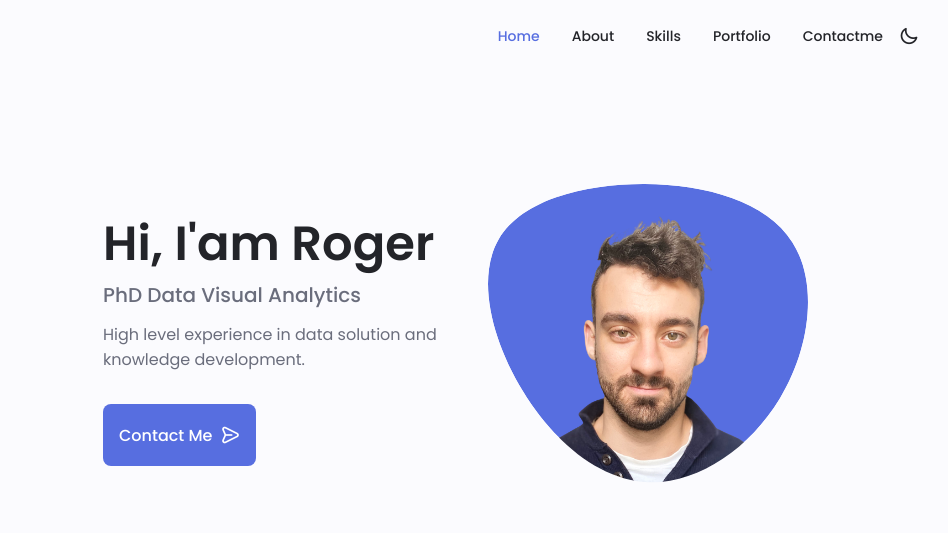
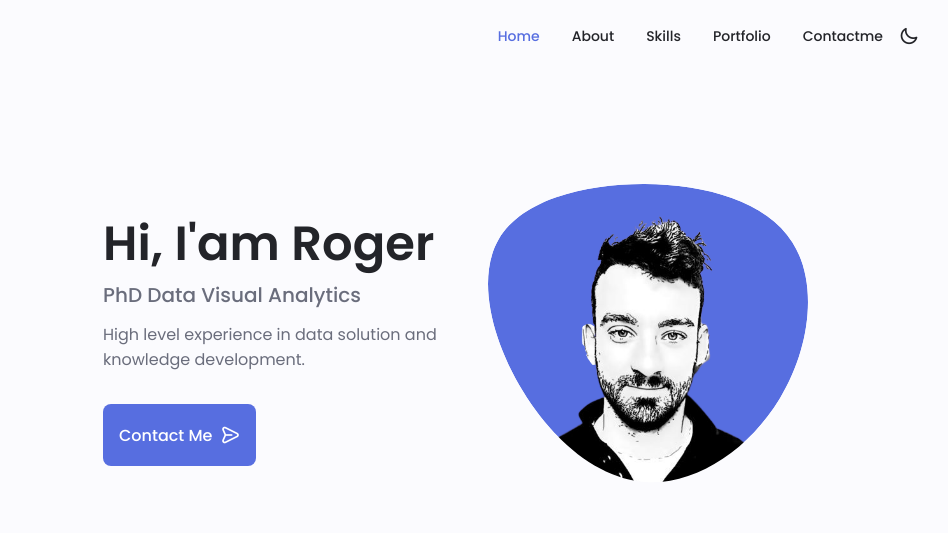
Before and after one commit to rogeraleite/rogeraleite_2024, a plain HTML site: page index.html in a window 1280 px wide. Shown: the top 533 px of the page, 205-1153 px from the left. Drawn offline with nearby package versions, Linux system fonts and the light colour scheme.

Commit message:
Adding new profile picture

```diff
--- a/index.html
+++ b/index.html
@@ -105,7 +105,7 @@
                                         Insert your image in the Img folder and Change your image |
                                         Center your image with X: horizontal, Y: vertical
                                     ====================-->
-                                    <image class="home__blob-img" x="12" y="18" xlink:href="assets/img/perfil_r.png"/>
+                                    <image class="home__blob-img" x="12" y="18" xlink:href="assets/img/roger_cartoonize.png"/>
                                 </g>
                             </svg>
                         </div>
```
Also changed, not shown: assets/img/roger_cartoonize.png (added).
